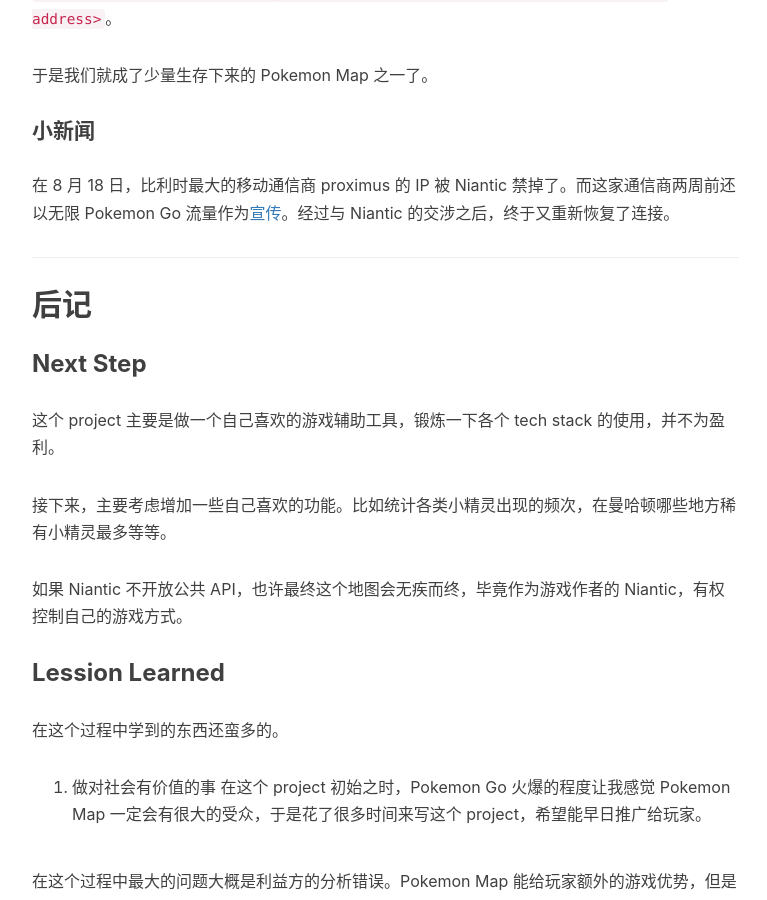
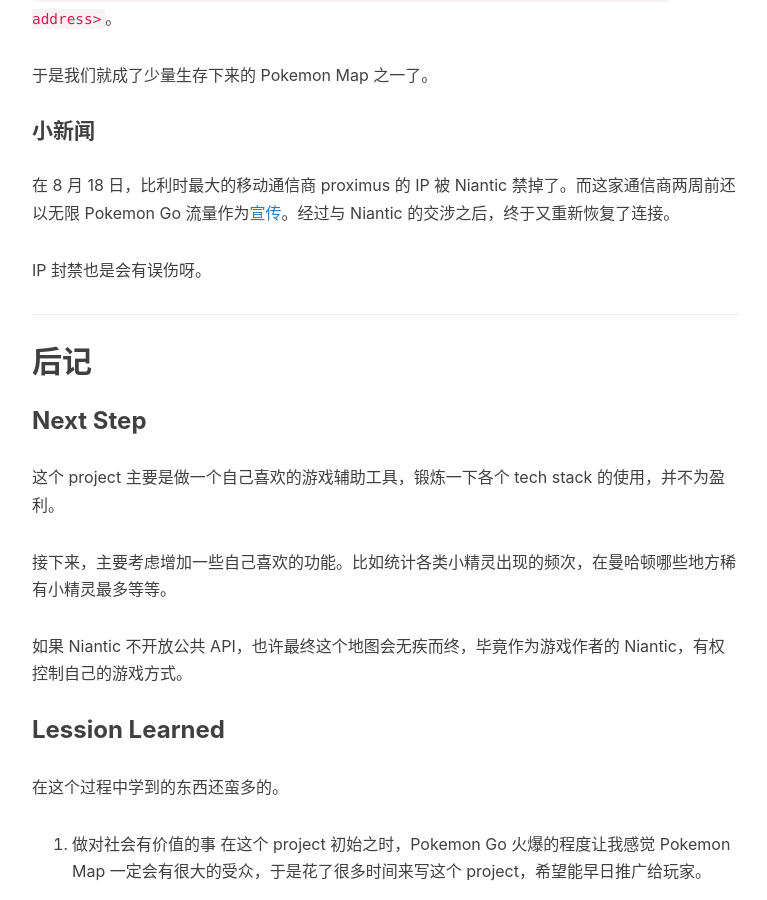
Before and after one commit to chenditc/chendi.me, a Jekyll site: the page built from _posts/2016-08-20-how-to-create-a-pokemon-map.markdown, in a window 1280 px wide and 900 px high, scrolled down 7362 px. Shown: the whole window, without its empty margins (233-1000 px from the left). Built offline with Jekyll 4.4.1, drawn with Linux system fonts in a browser that asks for light colours; nearby versions of some CDN libraries; comment, search, counter and statistics services are not loaded.

Commit message:
Update 2016-08-20-how-to-create-a-pokemon-map.markdown

```diff
--- a/_posts/2016-08-20-how-to-create-a-pokemon-map.markdown
+++ b/_posts/2016-08-20-how-to-create-a-pokemon-map.markdown
@@ -167,6 +167,8 @@
 
 在 8 月 18 日，比利时最大的移动通信商 proximus 的 IP 被 Niantic 禁掉了。而这家通信商两周前还以无限 Pokemon Go 流量作为[宣传](https://www.proximus.be/en/id_b_cl_pokemon_go/large-companies-and-public-sector/discover/blog/one/news/pokemon-go.html)。经过与 Niantic 的交涉之后，终于又重新恢复了连接。
 
+IP 封禁也是会有误伤呀。
+
 ---
 
 ## 后记
```
